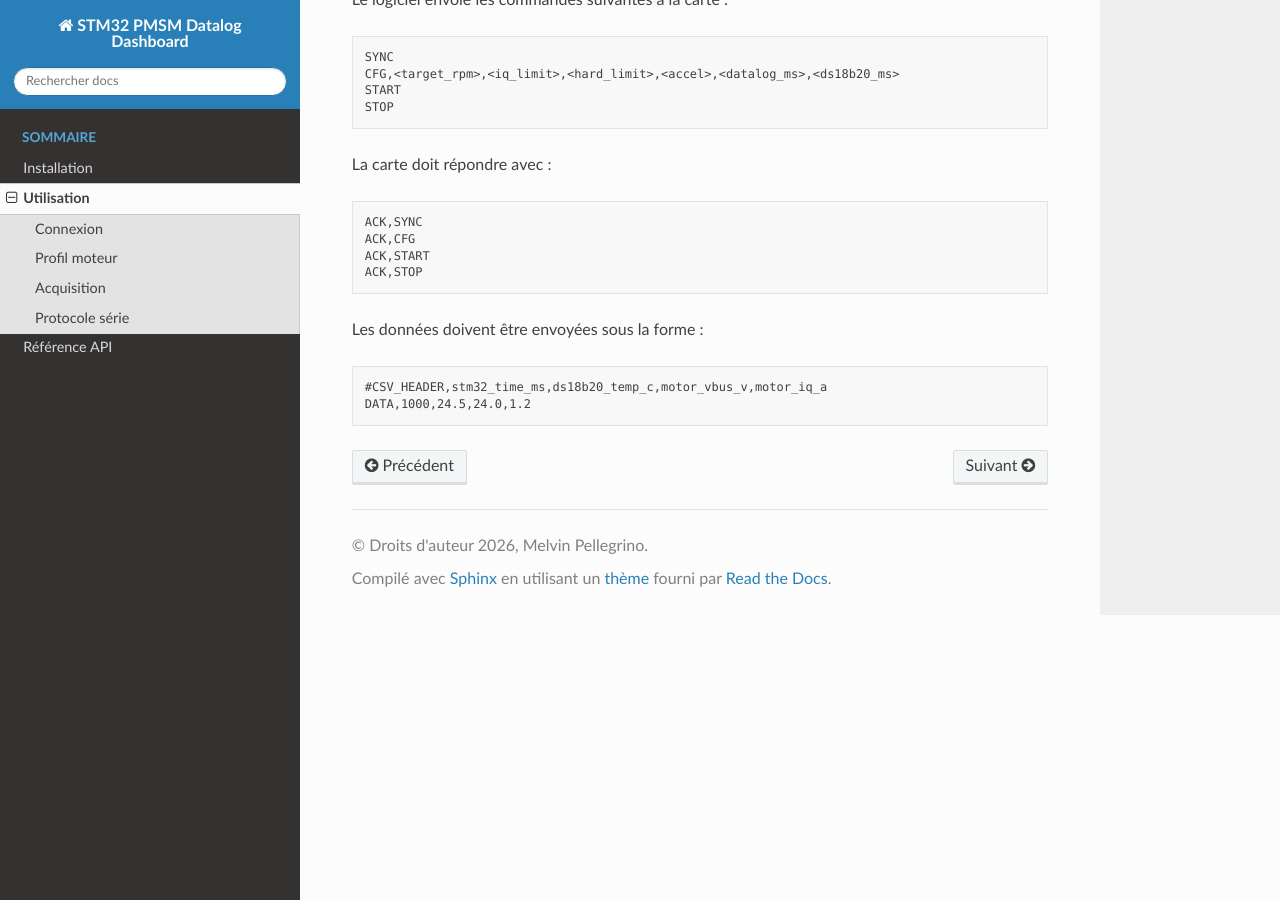
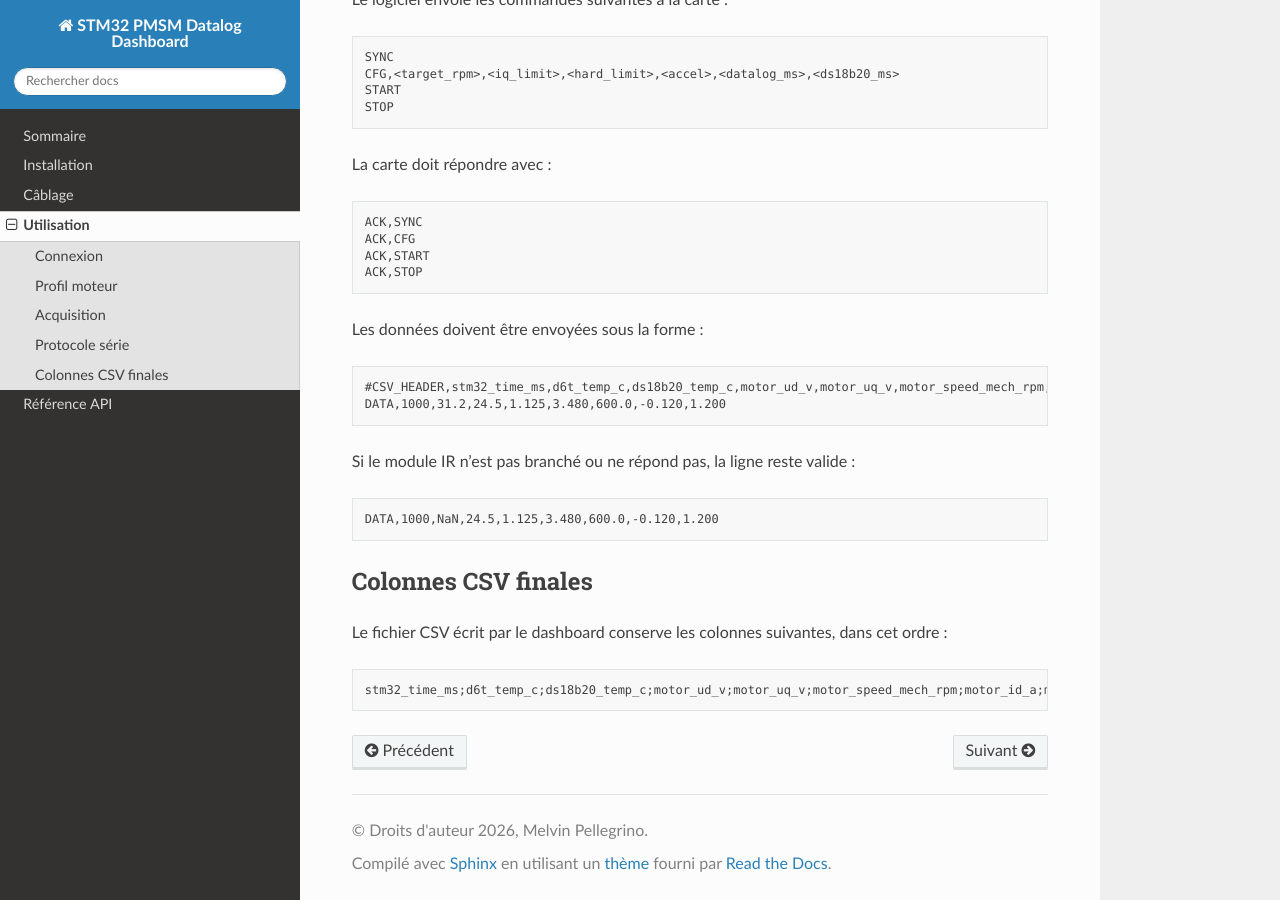
Before and after one commit to melvinf1team/pmsm-temperature-prediction-stm32, a Sphinx documentation site: the page built from docs/source/utilisation.rst, in a window 1280 px wide and 900 px high, scrolled down 828 px. Built offline with Sphinx 7.4.7 and the Read the Docs theme 3.1.0, drawn with Linux system fonts in a browser that asks for light colours.

Commit message:
Update docs

```diff
--- a/docs/source/index.rst
+++ b/docs/source/index.rst
@@ -16,8 +16,9 @@ Le dashboard permet :
 
 .. toctree::
    :maxdepth: 2
-   :caption: Sommaire
 
+   sommaire
    installation
+   cablage
    utilisation
    api
--- a/docs/source/utilisation.rst
+++ b/docs/source/utilisation.rst
@@ -53,5 +53,21 @@ Les données doivent être envoyées sous la forme :
 
 .. code-block:: text
 
-   #CSV_HEADER,stm32_time_ms,ds18b20_temp_c,motor_vbus_v,motor_iq_a
-   DATA,1000,24.5,24.0,1.2
+   #CSV_HEADER,stm32_time_ms,d6t_temp_c,ds18b20_temp_c,motor_ud_v,motor_uq_v,motor_speed_mech_rpm,motor_id_a,motor_iq_a
+   DATA,1000,31.2,24.5,1.125,3.480,600.0,-0.120,1.200
+
+Si le module IR n'est pas branché ou ne répond pas, la ligne reste valide :
+
+.. code-block:: text
+
+   DATA,1000,NaN,24.5,1.125,3.480,600.0,-0.120,1.200
+
+Colonnes CSV finales
+--------------------
+
+Le fichier CSV écrit par le dashboard conserve les colonnes suivantes, dans cet
+ordre :
+
+.. code-block:: text
+
+   stm32_time_ms;d6t_temp_c;ds18b20_temp_c;motor_ud_v;motor_uq_v;motor_speed_mech_rpm;motor_id_a;motor_iq_a
```
Also changed, not shown: docs/source/cablage.rst (added, +62 -0 lines), docs/source/sommaire.rst (added, +10 -0 lines).
